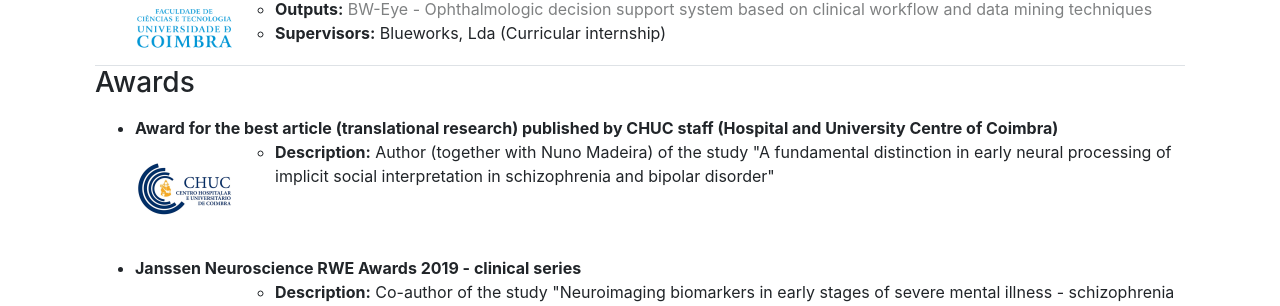
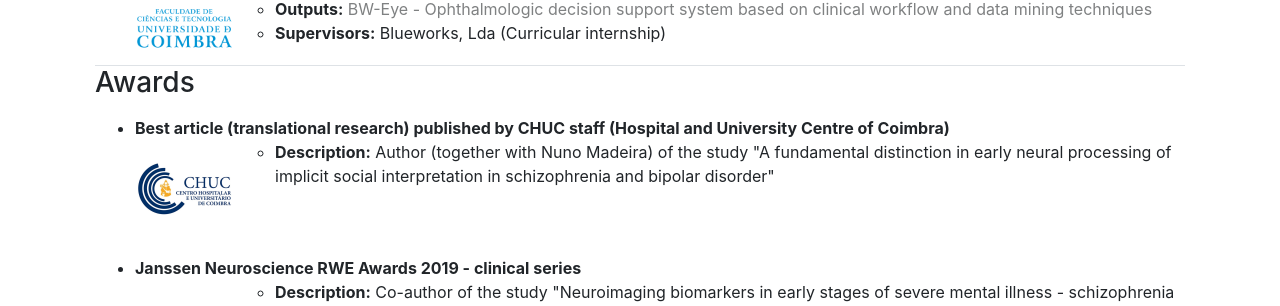
Before and after one commit to ricardomar/ricardomar.github.io, a Jekyll site: the page built from cv/index.html, in a window 1280 px wide. Shown: the part 576-882 px from the top of the page. Built offline with Jekyll 4.4.1, drawn with Linux system fonts in a browser that asks for light colours.

Commit message:
Update myAwards.yml

```diff
--- a/_data/myAwards.yml
+++ b/_data/myAwards.yml
@@ -1,4 +1,4 @@
-- name: Award for the best article (translational research) published by CHUC staff (Hospital and University Centre of Coimbra)
+- name: Best article (translational research) published by CHUC staff (Hospital and University Centre of Coimbra)
   description: Author (together with Nuno Madeira) of the study "A fundamental distinction in early neural processing of implicit social interpretation in schizophrenia and bipolar disorder"
   logo: /myFiles/chuc.png
 
```
